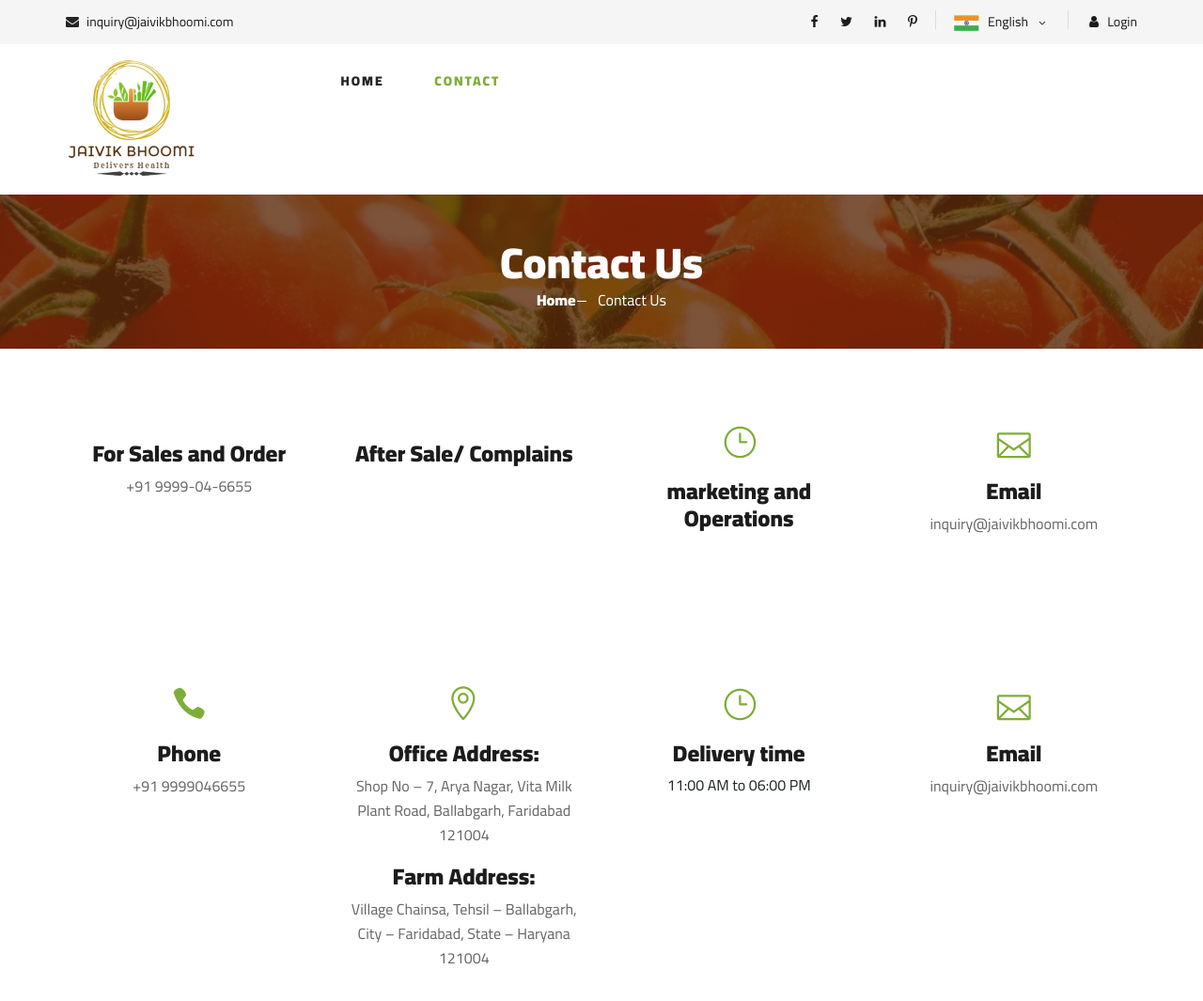
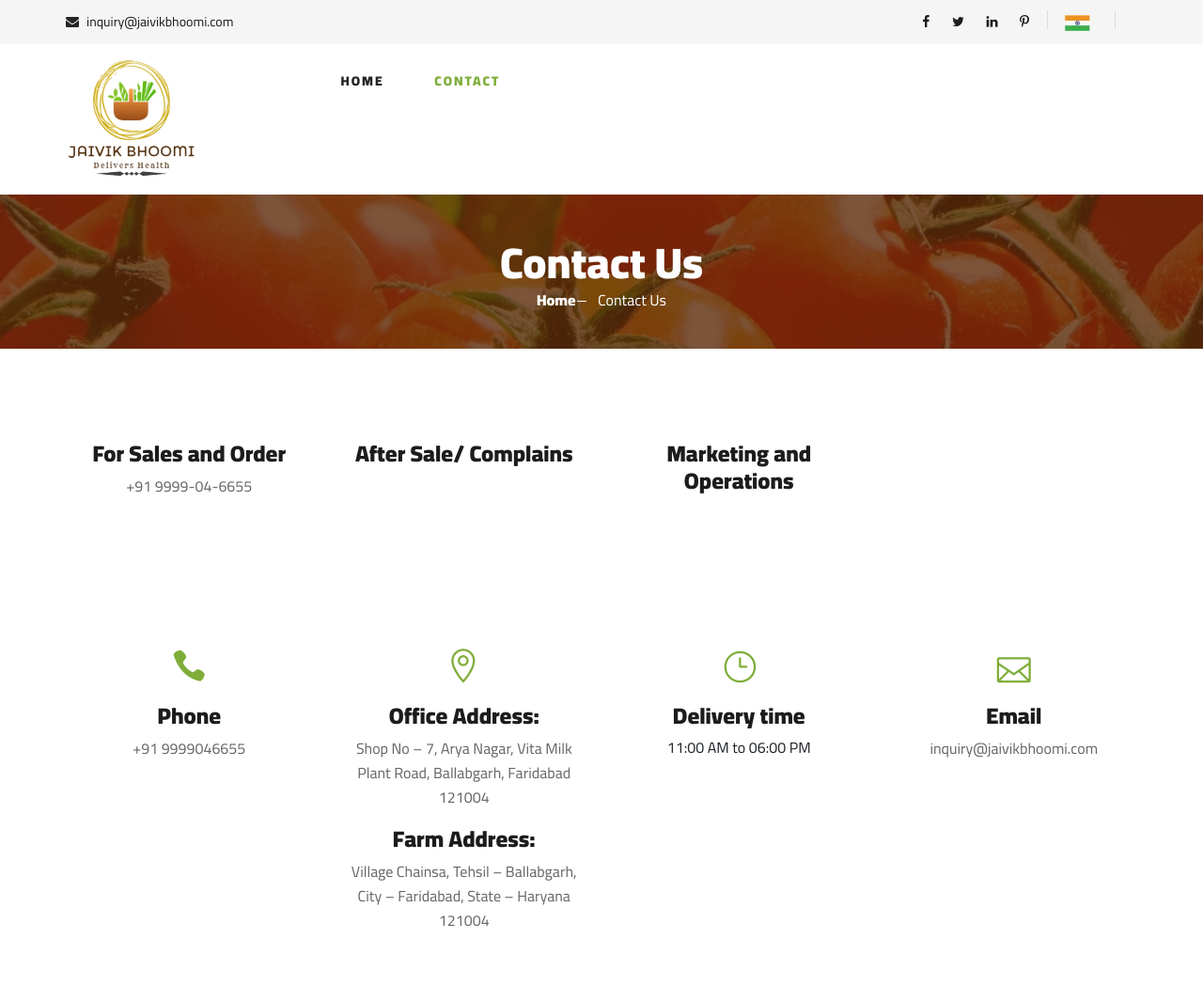
Before and after one commit to jaivikbhoomi/jaivikbhoomi.github.io, a plain HTML site: page contact.html in a window 1280 px wide. Shown: the top 1065 px of the page at 94% size. Drawn offline with Linux system fonts and the light colour scheme.

Commit message:
group chnages

```diff
--- a/contact.html
+++ b/contact.html
@@ -47,15 +47,15 @@
         <div class="humberger__menu__widget">
             <div class="header__top__right__language">
                 <img src="img/language.png" alt="">
-                <div>English</div>
+                <!-- <div>English</div>
                 <span class="arrow_carrot-down"></span>
                 <ul>
                     <li><a href="#">Hindi</a></li>
                     <li><a href="#">English</a></li>
-                </ul>
+                </ul> -->
             </div>
             <div class="header__top__right__auth">
-                <a href="#"><i class="fa fa-user"></i> Login</a>
+                <!-- <a href="#"><i class="fa fa-user"></i> Login</a> -->
             </div>
         </div>
         <nav class="humberger__menu__nav mobile-menu">
@@ -112,15 +112,15 @@
                             </div>
                             <div class="header__top__right__language">
                                 <img src="img/language.png" alt="">
-                                <div>English</div>
-                                <span class="arrow_carrot-down"></span>
+                                <!-- <div>English</div> -->
+                                <!-- <span class="arrow_carrot-down"></span>
                                 <ul>
                                     <li><a href="#">Hindi</a></li>
                                     <li><a href="#">English</a></li>
-                                </ul>
+                                </ul> -->
                             </div>
                             <div class="header__top__right__auth">
-                                <a href="#"><i class="fa fa-user"></i> Login</a>
+                                <!-- <a href="#"><i class="fa fa-user"></i> Login</a> -->
                             </div>
                         </div>
                     </div>
@@ -207,16 +207,16 @@
                 </div>
                 <div class="col-lg-3 col-md-3 col-sm-6 text-center">
                     <div class="contact__widget">
-                        <span class="icon_clock_alt"></span>
-                        <h4>marketing and Operations</h4>
+                        <!-- <span class="icon_clock_alt"></span> -->
+                        <h4>Marketing and Operations</h4>
                         <p></p>
                     </div>
                 </div>
                 <div class="col-lg-3 col-md-3 col-sm-6 text-center">
                     <div class="contact__widget">
-                        <span class="icon_mail_alt"></span>
-                        <h4>Email</h4>
-                        <p> inquiry@jaivikbhoomi.com</p>
+                        <!-- <span class="icon_mail_alt"></span> -->
+                        <!-- <h4>Email</h4>
+                        <p> inquiry@jaivikbhoomi.com</p> -->
                     </div>
                 </div>
             </div>
```
